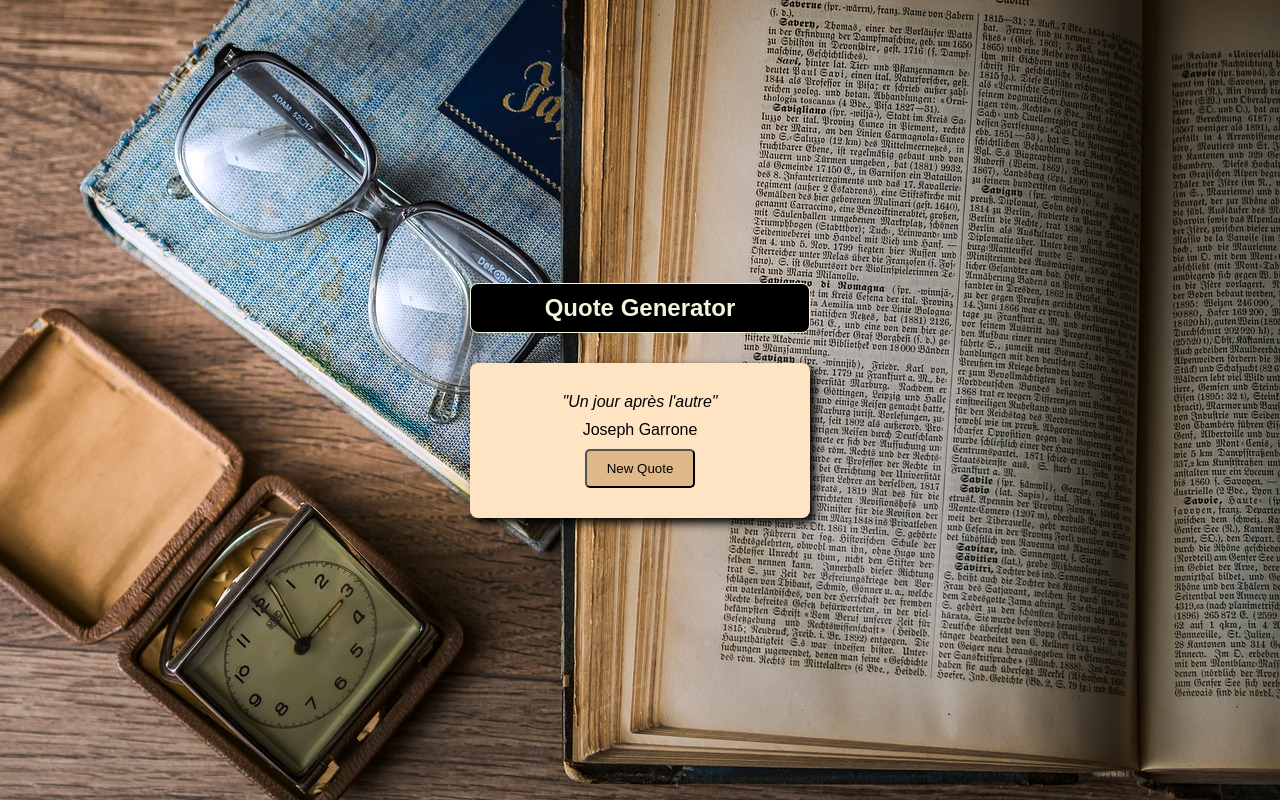
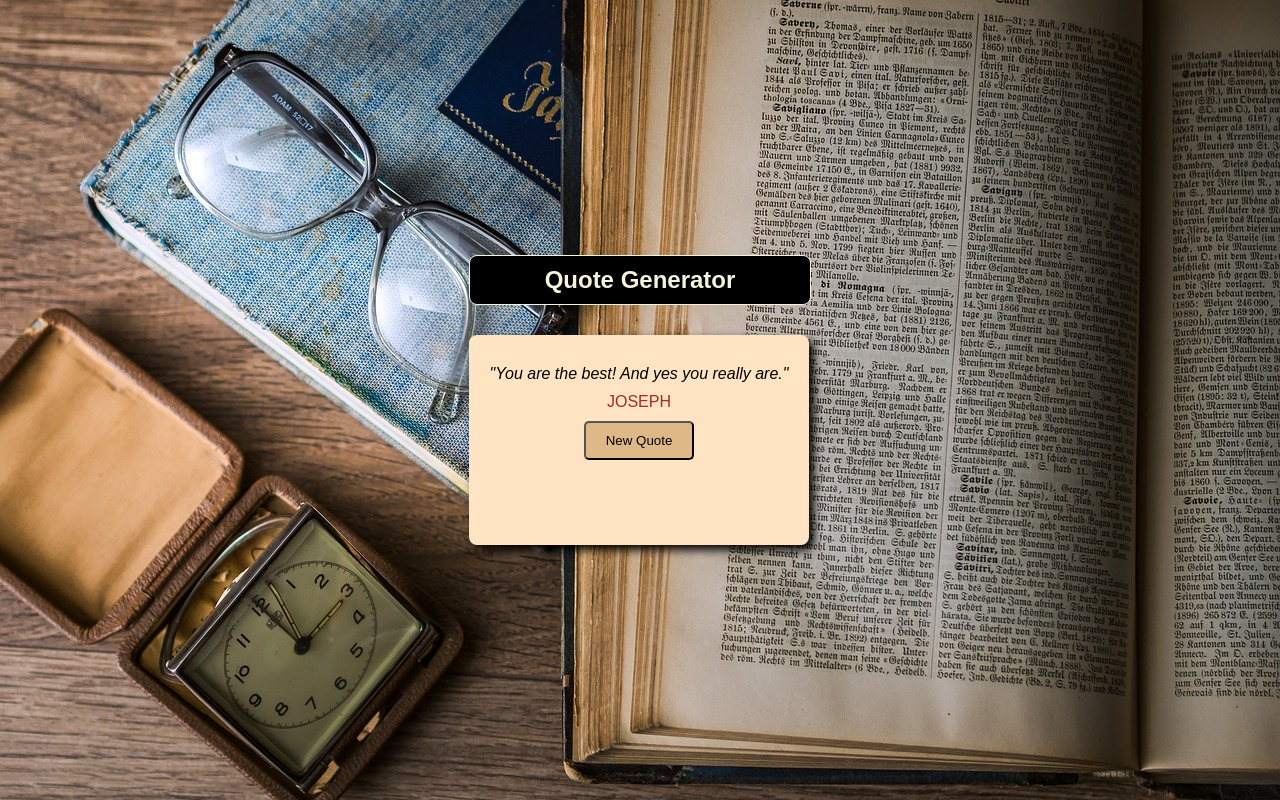
Before and after one commit to ameliapham/DOM-quote-generator, a website built with Vite: page index.html in a window 1280 px wide. Both pictures are taken after a click on the button "New Quote". Built offline with nearby package versions, Linux system fonts and the light colour scheme.

Commit message:
Create quotes table and function randomly shuffle the quotes table

```diff
--- a/script.js
+++ b/script.js
@@ -1,3 +1,32 @@
-//const backgroundImage = document.querySelector('.container')
-//backgroundImage.style.backgroundImage = "url('/models/library.jpeg')"
-//console.log(backgroundImage)
+let btn = document.querySelector('.button')
+let quote = document.querySelector('.quote')
+let author = document.querySelector('.author')
+
+const quotes = [{
+    quote: '"I want someone who will look at me the same way I look at chocolate cake."',
+    author: "unknow"
+}, {
+    quote: '"If at first you don\'t succeed, have some cake."',
+    author: "Charlie Mackesy"
+}, {
+    quote: '"Being kind to yourself is one of the greatest kindnesses."',
+    author: "Charlie Mackesy"
+}, {
+    quote: '"Nothing beats kindness. It sits quietly beyond all things."',
+    author: "Charlie Mackesy"
+}, {
+    quote: '"If you look at what you have in life, you\'ll always have more. If you look at what you don\'t have in life, you\'ll never have enough."',
+    author: "Oprah Winfrey"
+},{
+    quote: '"My little happiness is a free delicious bubble tea."',
+    author: "Huong"
+},{
+    quote: '"You are the best! And yes you really are."',
+    author: "Joseph"
+},]
+
+btn.addEventListener('click', () => {
+    let random = Math.floor(Math.random() * quotes.length)
+    quote.innerText = quotes[random].quote
+    author.innerText= quotes[random].author
+})
--- a/style.css
+++ b/style.css
@@ -14,6 +14,7 @@ body {
 }
 
 #main-heading {
+    width: 300px;
     background-color: black;
     padding: 10px 20px 10px 20px;
     border: 1px solid;
@@ -22,7 +23,7 @@ body {
 }
 
 .quote-box {
-    height: fit-content;
+    height: 150px;
     width: 300px;
     background-color: bisque;
     color: black;
@@ -37,12 +38,6 @@ body {
     margin-bottom: 10px;
 }
 
-.button {
-    background-color: burlywood;
-    padding: 10px 20px 10px 20px;
-    border-radius: 5px;
-}
-
 .quote {
     font-style: italic;
     font-weight: 300;
@@ -50,4 +45,12 @@ body {
 
 .author {
     font-style: normal;
+    text-transform: uppercase;
+    color: brown;
 }
+
+.button {
+    background-color: burlywood;
+    padding: 10px 20px 10px 20px;
+    border-radius: 5px;
+}
```
